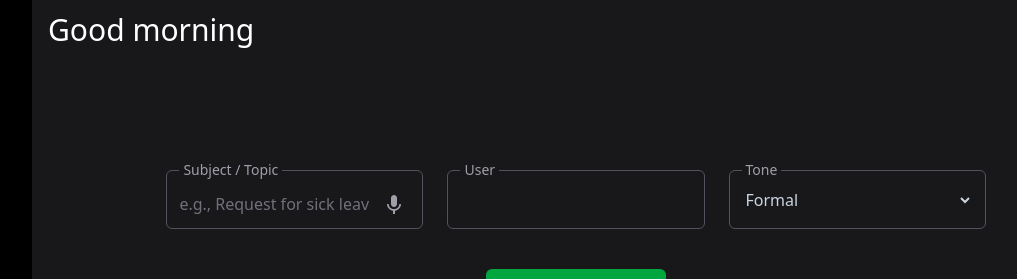
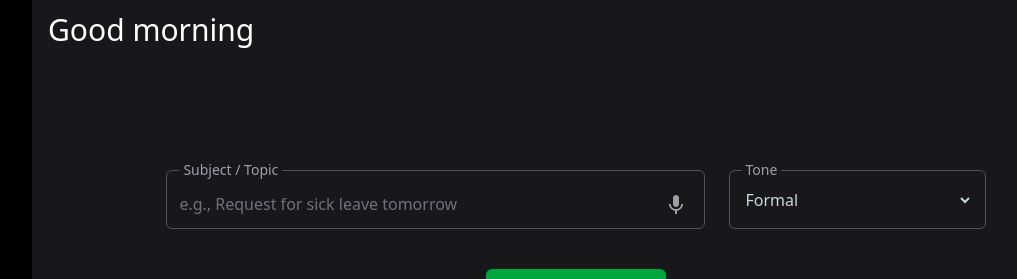
Before and after one commit to PinakiRay-webdev/bot-email-generator, a React (Vite) app: page /mail in a window 1280 px wide. Shown: the top 279 px of the page, without its empty margins (160-1177 px from the left). Built offline with nearby package versions, Linux system fonts and the light colour scheme; no server answers.

Commit message:
removed the user field from the form

```diff
--- a/src/components/main/components/Input/Input.jsx
+++ b/src/components/main/components/Input/Input.jsx
@@ -338,7 +338,7 @@ const genMail = async () => {
         className="grid grid-cols-3 gap-4 md:gap-6 w-[90%] md:w-[80%] mx-auto mt-8"
       >
         <fieldset
-          className={`border px-3 py-2 col-span-1 rounded-md transition-colors ${
+          className={`border px-3 py-2 col-span-2 rounded-md transition-colors ${
             errors.subject
               ? "border-red-500"
               : "border-zinc-600 focus-within:border-blue-500"
@@ -379,18 +379,6 @@ const genMail = async () => {
                 </button>
               ))}
           </div>
-        </fieldset>
-
-        <fieldset
-          className={`border px-3 py-2 col-span-1 rounded-md transition-colors ${"border-zinc-600 focus-within:border-blue-500"}`}
-        >
-          <legend className="px-1 text-sm text-zinc-400">User</legend>
-          <input
-            type="email"
-            placeholder={loggedInUser}
-            disabled={true}
-            className="cursor-not-allowed w-full"
-          />
         </fieldset>
 
         <fieldset
```
